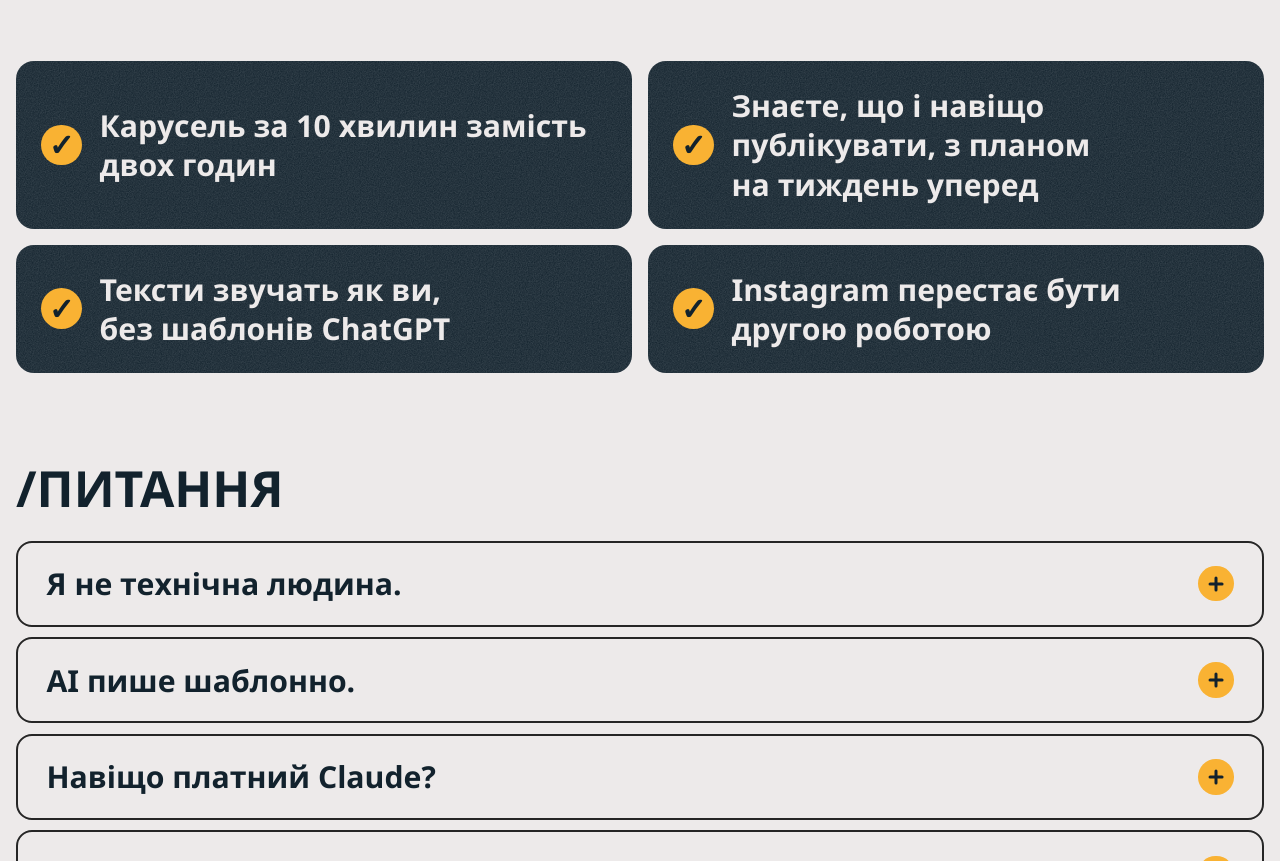
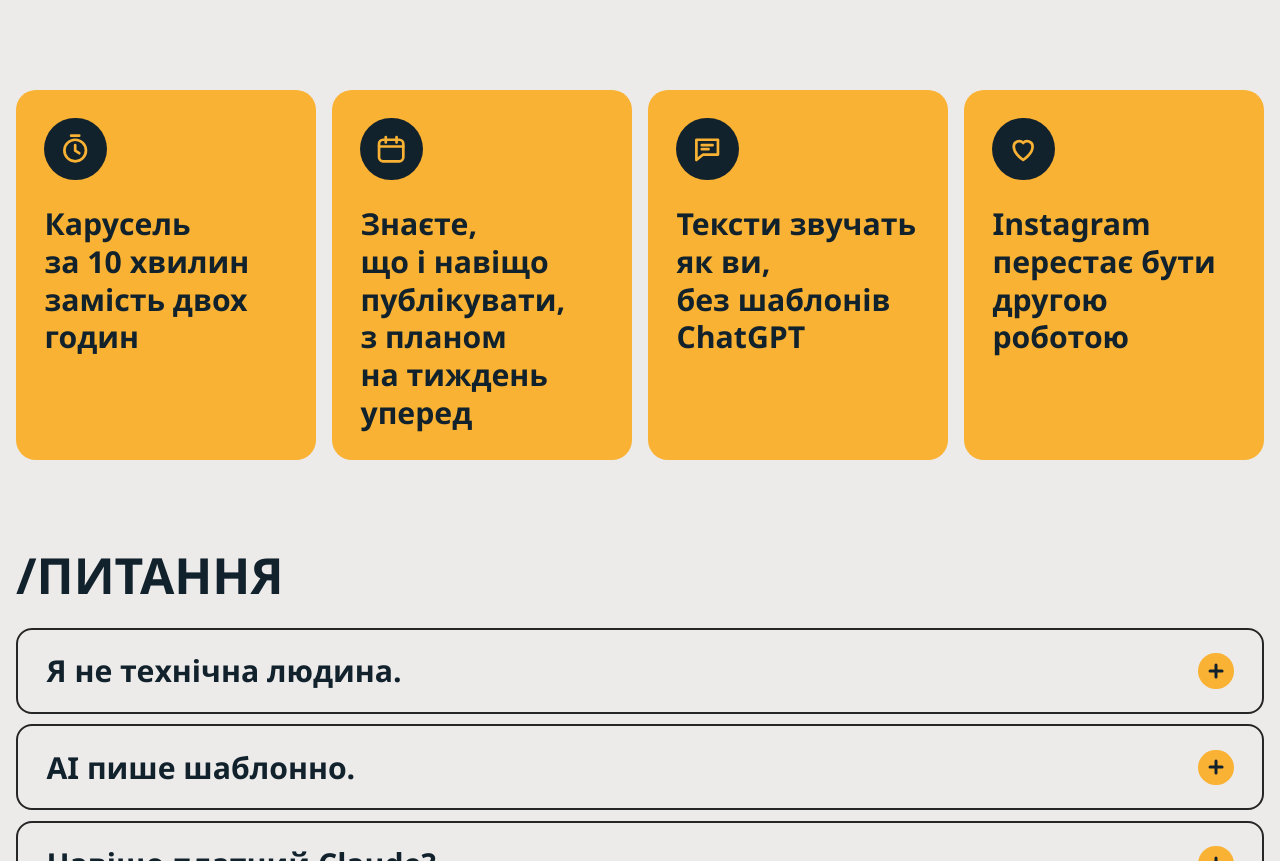
Before and after one commit to smmtimetools-coder/SMM-time, a plain HTML site: page poslugy/ai-smm-komanda/index.html in a window 1280 px wide. Shown: the part 2420-3281 px from the top of the page. Drawn offline with Linux system fonts and the light colour scheme.

Commit message:
Своя AI SMM-команда: жовті картки результатів

```diff
--- a/assets/style.css
+++ b/assets/style.css
@@ -564,9 +564,12 @@ a.tile--ai:hover .ai-mascot{transform:rotate(-2deg) scale(1.05)}
 a.tile--team:hover .team-chips i{background:var(--accent);color:var(--ink)}
 @media (max-width:760px){.tile--team .team-chips{display:none}.tile--team .ai-list{max-width:80%}}
 .team-hbtn{margin-top:max(16px, calc(34 * var(--u)));font-size:max(16px, calc(30 * var(--u)));padding:.55em 1.1em;text-transform:none}
-.team-gets{list-style:none;padding:0;margin-top:max(18px, calc(36 * var(--u)));display:grid;grid-template-columns:repeat(2,minmax(0,1fr));gap:max(10px, calc(18 * var(--u)))}
-.team-gets li{display:flex;align-items:center;gap:max(12px, calc(20 * var(--u)));padding:max(16px, calc(28 * var(--u)));border-radius:18px;background:var(--noise),var(--ink);color:var(--paper);font-weight:700;font-size:var(--f-body);line-height:1.3}
-.team-gets li::before{content:"✓";flex:none;display:grid;place-items:center;width:max(30px, calc(46 * var(--u)));aspect-ratio:1;border-radius:50%;background:var(--accent);color:var(--ink);font-weight:800}
+.team-gets{list-style:none;padding:0;margin-top:max(36px, calc(80 * var(--u)))!important;display:grid;grid-template-columns:repeat(4,minmax(0,1fr));gap:max(10px, calc(18 * var(--u)))}
+.team-gets li{display:flex;flex-direction:column;gap:max(14px, calc(28 * var(--u)));padding:max(18px, calc(32 * var(--u)));border-radius:20px;background:var(--accent);color:var(--ink);font-weight:800;font-size:var(--f-body);line-height:1.25}
+.team-gets .tg-ic{display:grid;place-items:center;width:max(44px, calc(70 * var(--u)));aspect-ratio:1;border-radius:50%;background:var(--ink)}
+.team-gets .tg-ic svg{width:52%;height:52%;fill:none;stroke:var(--accent);stroke-width:2;stroke-linecap:round;stroke-linejoin:round}
+@media (max-width:1000px){.team-gets{grid-template-columns:repeat(2,minmax(0,1fr))}}
+@media (max-width:520px){.team-gets{grid-template-columns:1fr}.team-gets li{flex-direction:row;align-items:center}}
 .team-buy{display:flex!important;flex-direction:column;align-items:center;text-align:center}
 .team-buy .btn{text-transform:none}
 @media (max-width:760px){.team-gets{grid-template-columns:1fr}}
--- a/poslugy/ai-smm-komanda/index.html
+++ b/poslugy/ai-smm-komanda/index.html
@@ -58,11 +58,11 @@
         <div class="vs-row" role="row"><p role="cell">Instagram як друга робота</p><p role="cell">Просування без нервів</p></div>
     </div>
 
-    <ul class="team-gets" style="margin-top:max(24px, calc(48 * var(--u)))">
-        <li>Карусель за 10 хвилин замість двох годин</li>
-        <li>Знаєте, що і навіщо публікувати, з планом на тиждень уперед</li>
-        <li>Тексти звучать як ви, без шаблонів ChatGPT</li>
-        <li>Instagram перестає бути другою роботою</li>
+    <ul class="team-gets">
+      <li><span class="tg-ic" aria-hidden="true"><svg viewBox="0 0 24 24"><circle cx="12" cy="13" r="8"/><path d="M12 9v4l3 2M9 2h6"/></svg></span><span>Карусель за 10 хвилин замість двох годин</span></li>
+      <li><span class="tg-ic" aria-hidden="true"><svg viewBox="0 0 24 24"><rect x="3" y="5" width="18" height="16" rx="3"/><path d="M3 10h18M8 3v4M16 3v4"/></svg></span><span>Знаєте, що і навіщо публікувати, з планом на тиждень уперед</span></li>
+      <li><span class="tg-ic" aria-hidden="true"><svg viewBox="0 0 24 24"><path d="M4 5h16v11H9l-5 4z"/><path d="M8 9h8M8 12h5"/></svg></span><span>Тексти звучать як ви, без шаблонів ChatGPT</span></li>
+      <li><span class="tg-ic" aria-hidden="true"><svg viewBox="0 0 24 24"><path d="M12 20s-7-4.4-7-10a4 4 0 0 1 7-2.6A4 4 0 0 1 19 10c0 5.6-7 10-7 10z"/></svg></span><span>Instagram перестає бути другою роботою</span></li>
     </ul>
 
     <h2 class="h">/питання</h2>
```
